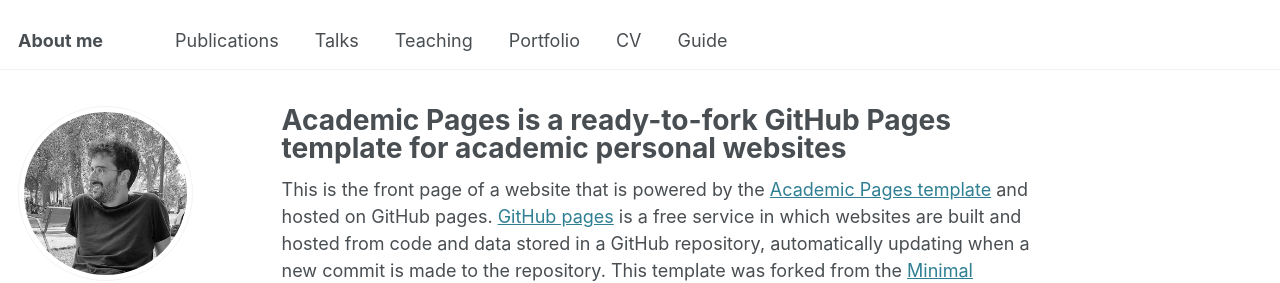
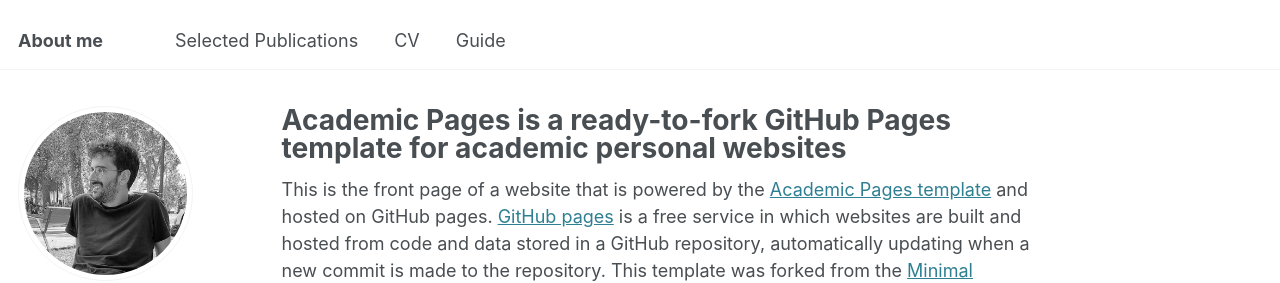
Before and after one commit to DelaFuenteJavier/delafuentejavier.github.io, a Jekyll site: the page built from _pages/about.md, in a window 1280 px wide. Shown: the top 283 px of the page. Built offline with Jekyll 4.4.1, drawn with Linux system fonts in a browser that asks for light colours; some web fonts are replaced.

Commit message:
Update navigation.yml

```diff
--- a/_data/navigation.yml
+++ b/_data/navigation.yml
@@ -5,17 +5,8 @@
 # prevent it from being included in the site.
 
 main:
-  - title: "Publications"
+  - title: "Selected Publications"
     url: /publications/
-
-  - title: "Talks"
-    url: /talks/
-
-  - title: "Teaching"
-    url: /teaching/
-
-  - title: "Portfolio"
-    url: /portfolio/
 
   - title: "CV"
     url: /cv/
```
